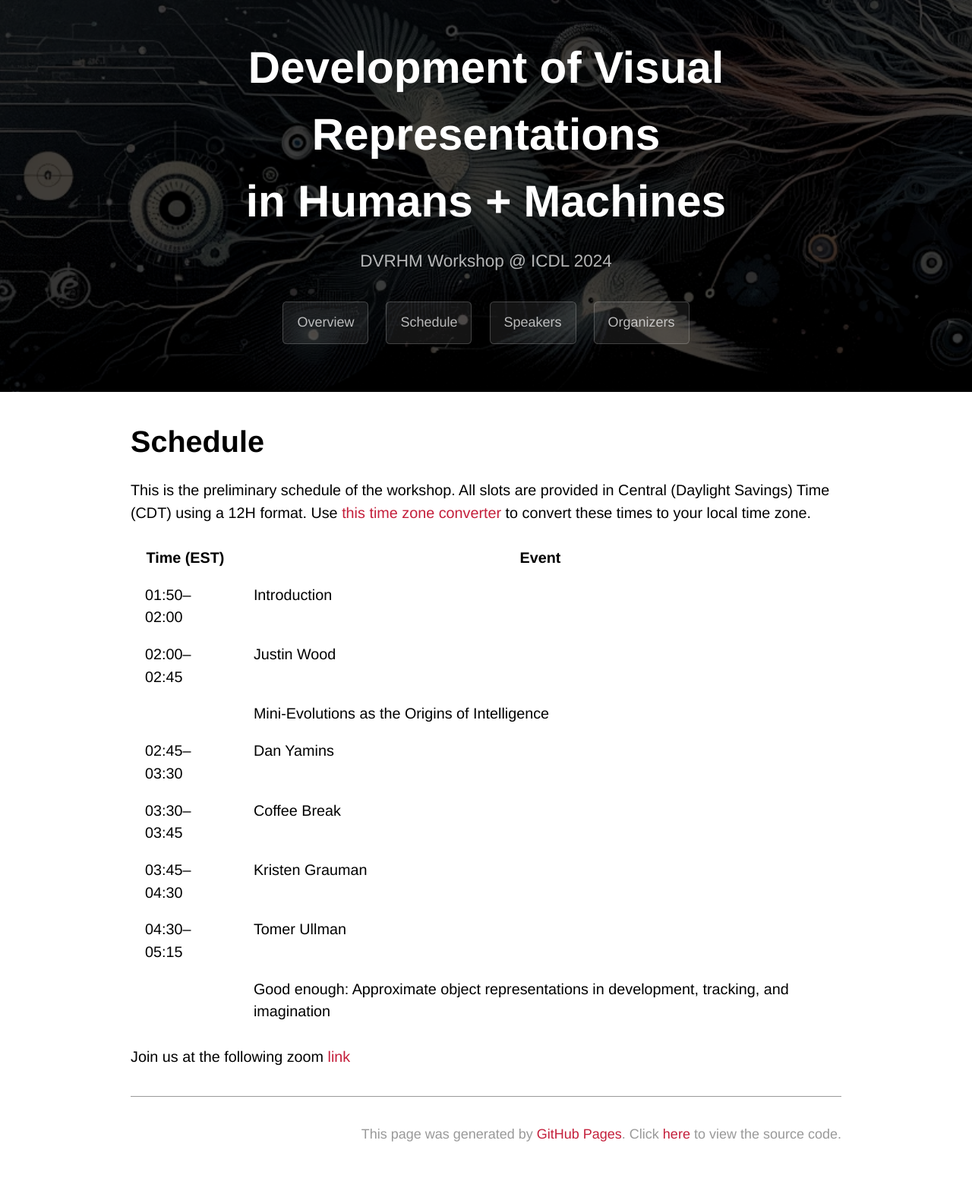
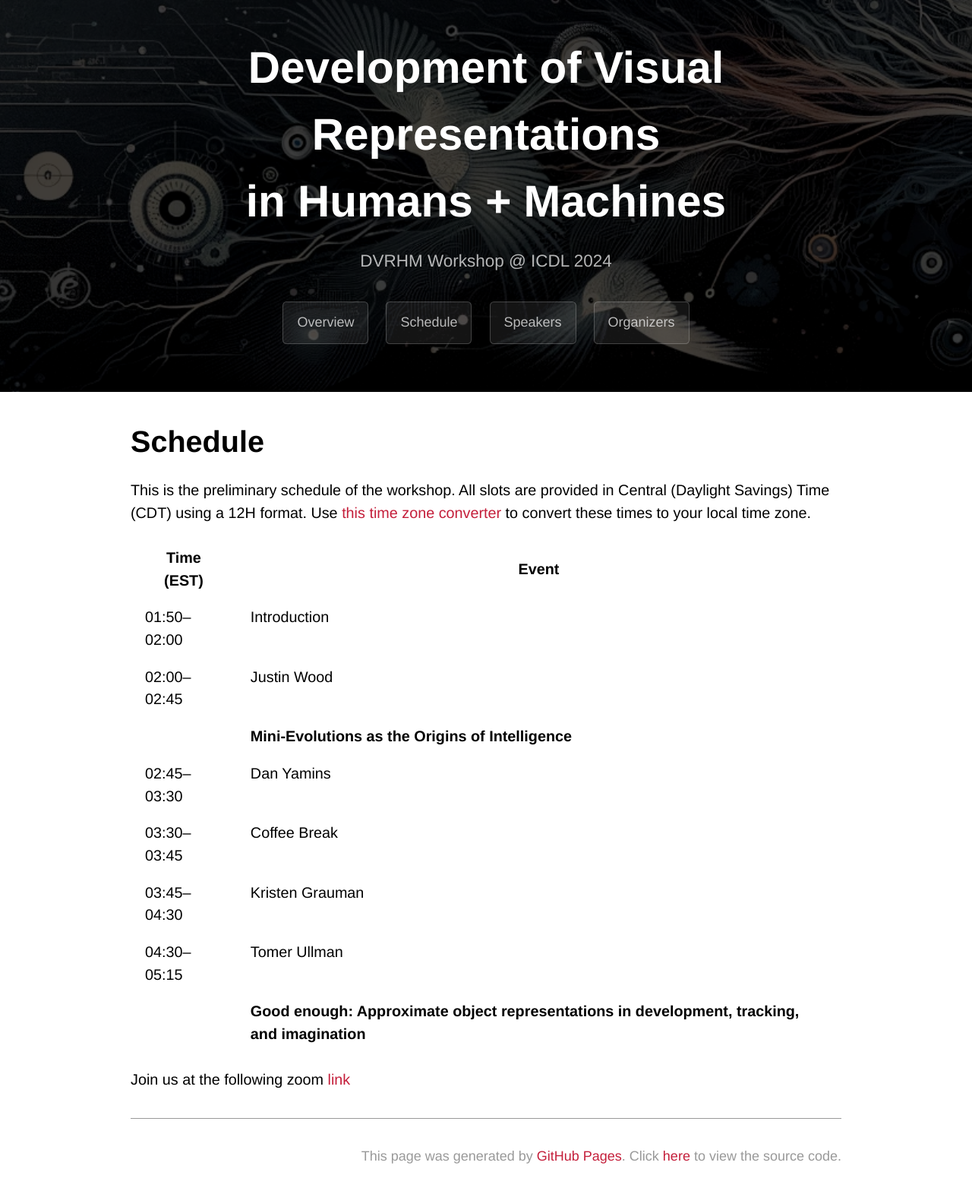
Before and after one commit to ICDL-DVRHM/icdl-dvrhm.github.io, a Jekyll site: the page built from schedule.md, in a window 1280 px wide. Shown: the whole page at 76% size. Built offline with Jekyll 4.4.1, drawn with Linux system fonts in a browser that asks for light colours; some web fonts are replaced; before the commit the page ends 1543 px from its top, so only the background shows below that.

Commit message:
bold for titles

```diff
--- a/schedule.md
+++ b/schedule.md
@@ -12,12 +12,12 @@ This is the preliminary schedule of the workshop. All slots are provided in Cent
 | ------------ | ----------------|
 | 01:50--02:00 | Introduction    |
 | 02:00--02:45 | Justin Wood     |
-|              | Mini-Evolutions as the Origins of Intelligence |
+|              | **Mini-Evolutions as the Origins of Intelligence** |
 | 02:45--03:30 | Dan Yamins      |
 | 03:30--03:45 | Coffee Break    |
 | 03:45--04:30 | Kristen Grauman |
 | 04:30--05:15 | Tomer Ullman    |
-|              |Good enough: Approximate object representations in development, tracking, and imagination|
+|              | **Good enough: Approximate object representations in development, tracking, and imagination** |
 
 
 Join us at the following zoom [link](https://uni-frankfurt.zoom-x.de/j/66714708374?pwd=Q0JLSVhuMUppam10TW5LN2NUY2RCQT09)
```
